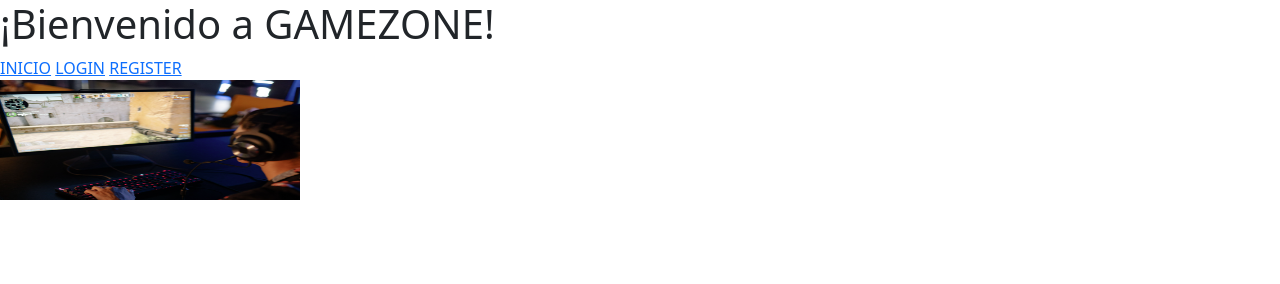
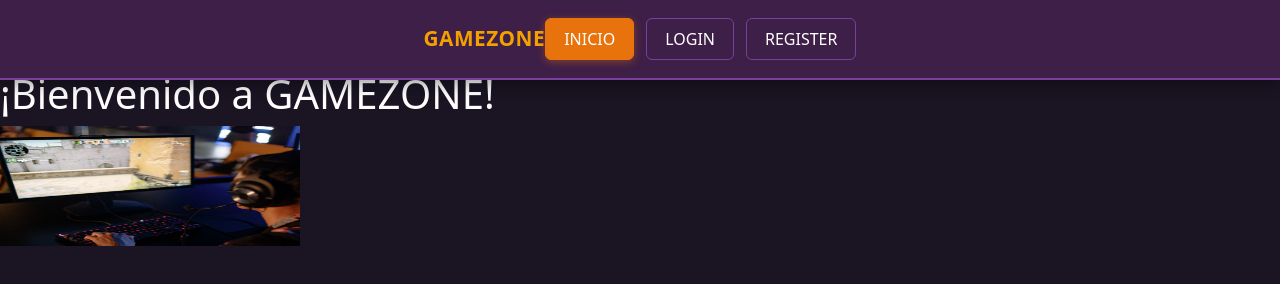
Before and after one commit to maurosantiago23/fullstack2_formativa, a plain HTML site: page GAMEZONE/index.html in a window 1280 px wide. Drawn offline with nearby package versions, Linux system fonts and the light colour scheme.

Commit message:
cambios en html y css, falta js

```diff
--- a/GAMEZONE/css/estilos.css
+++ b/GAMEZONE/css/estilos.css
@@ -0,0 +1,62 @@
+body {
+    margin: 0;
+    padding-top: 70px;
+    background-color: #1A1423;
+    color: #FFFFFF;
+}
+
+.navbar {
+    position:fixed;
+    top: 0;
+    left: 0;
+    width: 100%;
+    background-color: #3E1F47;
+    box-shadow: 0 4px 15px rgba(0, 0, 0, 0.4);
+    z-index: 1000;
+    border-bottom: 2px solid #7A3E9D;
+}
+
+.nav-container {
+    max-width: 1200px;
+    margin: 0 auto;
+    display: flex;
+    justify-content: space-between;
+    align-items: center;
+    padding: 10px 20px;
+}
+
+.logo {
+    color: #F4A100;
+    font-weight: bold;
+    font-size: 1.3rem;
+    letter-spacing: 0.5px;
+}
+
+.nav-buttons {
+    display: flex;
+    gap: 12px;
+}
+
+.nav-btn {
+    background: transparent;
+    color: #FFFFFF;
+    border: 1px solid #7A3E9D; /* Borde violeta medio */
+    padding: 8px 18px;
+    border-radius: 6px;
+    cursor: pointer;
+    font-weight: 500;
+    transition: all 0.25s ease;
+}
+
+.nav-btn:hover {
+  color: #F4A100;
+  border-color: #F4A100;
+  background-color: rgba(244, 161, 0, 0.1);
+}
+
+.nav-btn.active {
+  background-color: #E8730C; /* Naranja vibrante para acción principal */
+  color: #FFFFFF;
+  border-color: #E8730C;
+  box-shadow: 0 2px 8px rgba(232, 115, 12, 0.4);
+}
--- a/GAMEZONE/index.html
+++ b/GAMEZONE/index.html
@@ -13,13 +13,18 @@
 
 </head>
 <body>
+    <header class="navbar">
+        <div class="nav-container">
+            <span class="logo">GAMEZONE</span>
+            <div class="nav-buttons">
+                <button class="nav-btn active" data-target="inicio">INICIO</button>
+                <button class="nav-btn" data-target="form-login">LOGIN</button>
+                <button class="nav-btn" data-target="form-register">REGISTER</button>
+            </div>
+        </div>
+    </header>
     <header>
         <h1 id="titulo-sitio">ZONA PARA GAMERS</h1>
-        <nav>
-            <a href="#inicio">INICIO</a>
-            <a href="#login">LOGIN</a>
-            <a href="#register">REGISTER</a>
-        </nav>
         <img src="img/gaming.png" alt="Gamer" width="300" height="120">
         <script src="https://cdn.jsdelivr.net/npm/bootstrap@5.3.8/dist/js/bootstrap.bundle.min.js" integrity="sha384-FKyoEForCGlyvwx9Hj09JcYn3nv7wiPVlz7YYwJrWVcXK/BmnVDxM+D2scQbITxI" crossorigin="anonymous"></script>
     </header>
```
